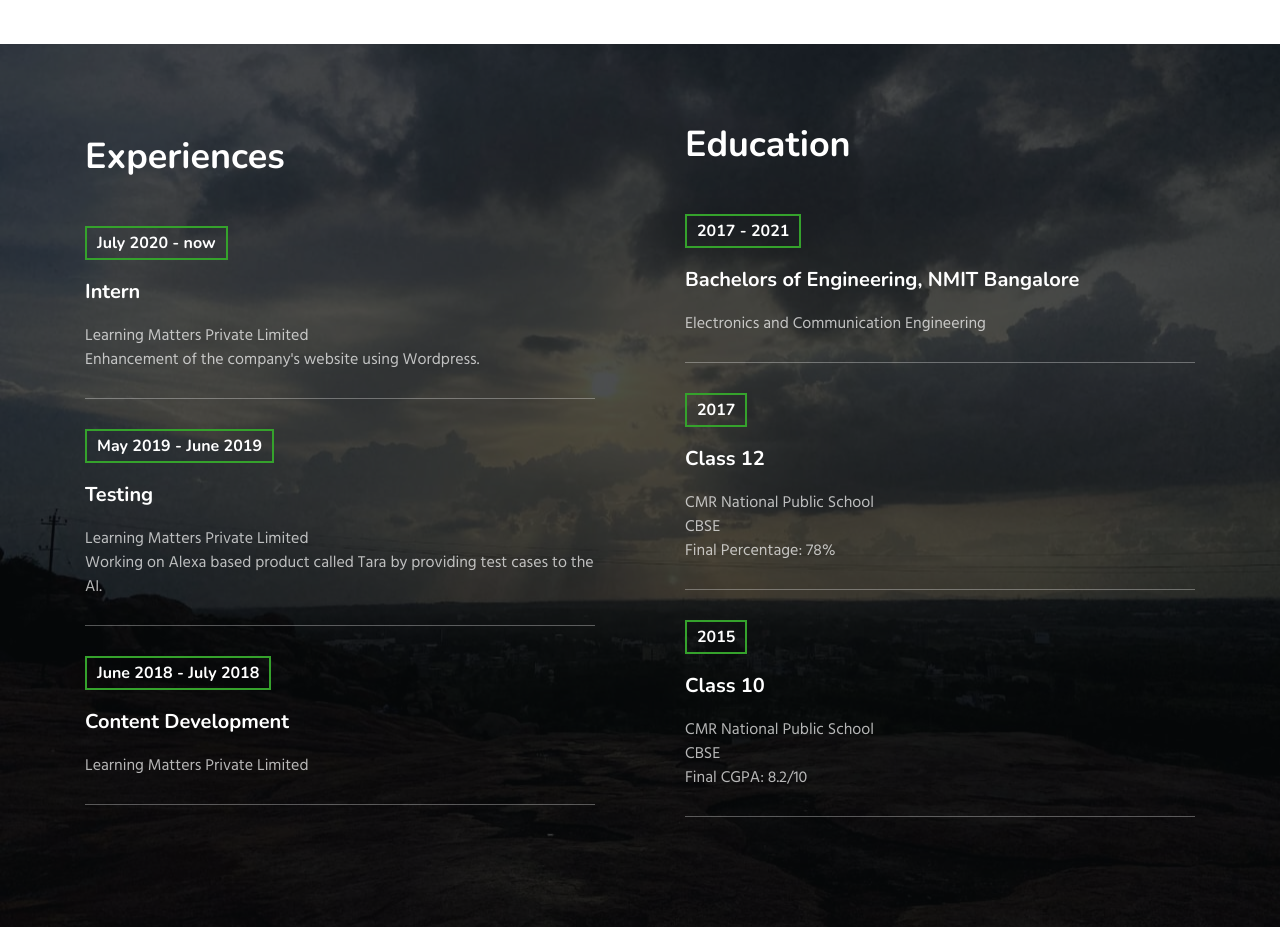
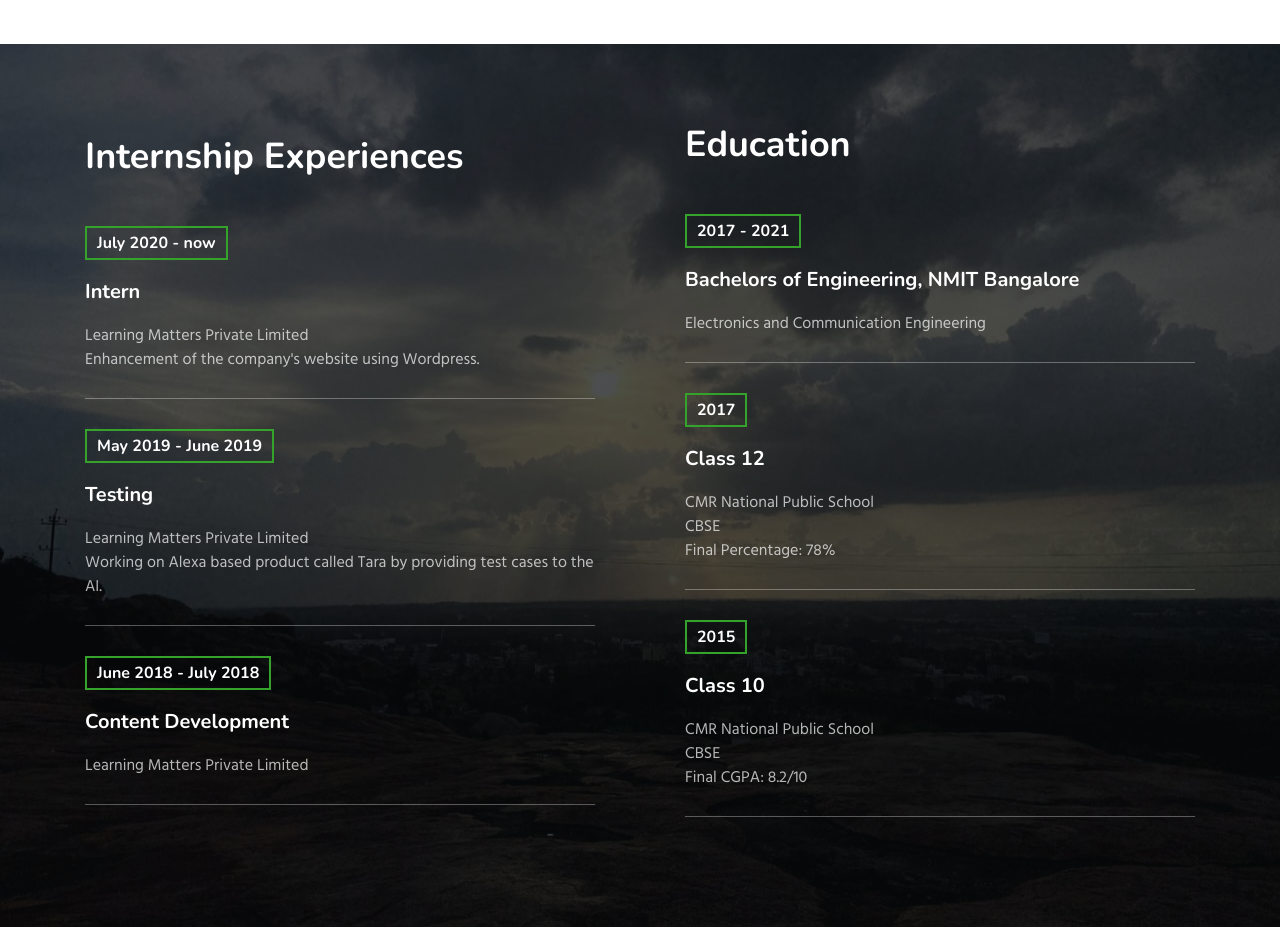
Before and after one commit to BharathRaikar/BharathNRaikar, a plain HTML site: page index.html in a window 1280 px wide. Shown: the part 1340-2273 px from the top of the page. Drawn offline with nearby package versions, Linux system fonts and the light colour scheme.

Commit message:
Add files via upload

```diff
--- a/index.html
+++ b/index.html
@@ -30,17 +30,13 @@
                 <h3 class="banner-text mt-5 editContent">Hello, I’m Bharath N Raikar
                   </h3>
                   <p class="my-4 mb-5 editContent">Data Science, IoT enthusiast <br>
-
-
                     <a href="https://www.facebook.com/bharathnraikar/" class="facebook editContent"><span class="fa fa-facebook"></span></a>
                     <a href="https://twitter.com/raikar_bharath" class="twitter editContent"><span class="fa fa-twitter"></span></a>
                     <a href="https://www.linkedin.com/in/bharath-n-raikar/" class="linkedin editContent" style="outline: none; cursor: inherit;"><span class="fa fa-linkedin" style="outline: none; cursor: inherit;"></span></a>
                     <a href="https://github.com/BharathRaikar" class="github editContent"><span class="fa fa-github"></a>
                   </p>
-
               </div>
             </div>
-
         </div>
     </div>
   </div>
@@ -70,7 +66,7 @@
 			<div class="grid grid-column-2 ">
 
 				<div class="column1">
-          <h3 class="mb-5 editContent">Experiences</h3>
+          <h3 class="mb-5 editContent">Internship Experiences</h3>
 					<div class="experience-top editContent" style="outline: none; cursor: inherit;">
             <h5 class="editContent" style="outline: none; cursor: inherit;">July 2020 - now</h5>
 						<h4 class="editContent" style="outline: none; cursor: inherit;">Intern</h4>
```
